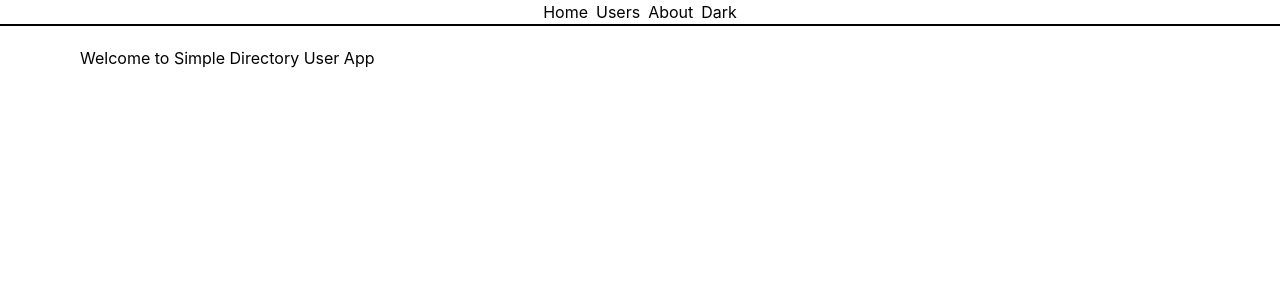
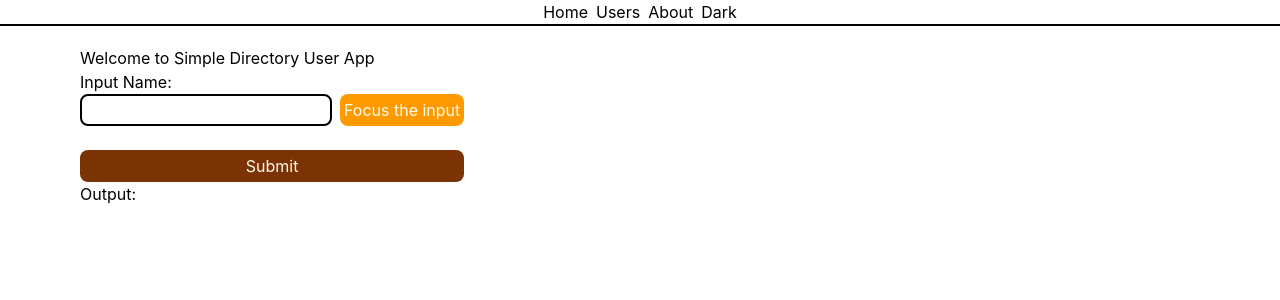
Before and after one commit to A-N-M-Rashed/Simple-User-Directory-App, a React (Vite) app: page / in a window 1280 px wide. Shown: the top 300 px of the page. Built offline with nearby package versions, Linux system fonts and the light colour scheme.

Commit message:
Task 3: useRef Practice

```diff
--- a/src/pages/Home.jsx
+++ b/src/pages/Home.jsx
@@ -1,5 +1,54 @@
-const Home = ()=>{
-    return <div className="px-20 py-5">Welcome to Simple Directory User App</div>
+import { useRef, useState } from 'react';
+const Home = () => {
+    const inputRef = useRef(null);
+    const [showVal, setOutput] = useState("");
+    const handleFocus = (e) => {
+        e.preventDefault();
+        inputRef.current.focus();
+        inputRef.current.style.backgroundColor = "green";
+
+        setOutput(showVal);
+
+    }
+    const handleSubmit = (e) => {
+        e.preventDefault();
+        const showVal = inputRef.current.value;
+        setOutput(showVal);
+
+    }
+    return (
+        <div className="px-20 py-5">
+            <h2>Welcome to Simple Directory User App</h2>
+            <form
+                onSubmit={handleSubmit}
+                className='flex flex-col w-fit'>
+                <p>Input Name: </p>
+                <div className='flex gap-2'>
+                    <input
+                        type='text'
+                        ref={inputRef}
+                        className='border-2 rounded-lg'
+                    />
+                    <button
+                        className='bg-amber-500 text-amber-50 rounded-lg p-1'
+                        onClick={handleFocus}
+                    >
+                        Focus the input
+                    </button>
+                </div>
+                <br />
+                <button
+                    type='submit'
+                    className='bg-amber-900 text-amber-50 rounded-lg p-1'>
+                    Submit
+                </button>
+
+            </form>
+            {/* Show Input Value after submit  */}
+            <p>Output: {showVal}</p>
+
+        </div>
+    )
 }
 
 export default Home;
```
